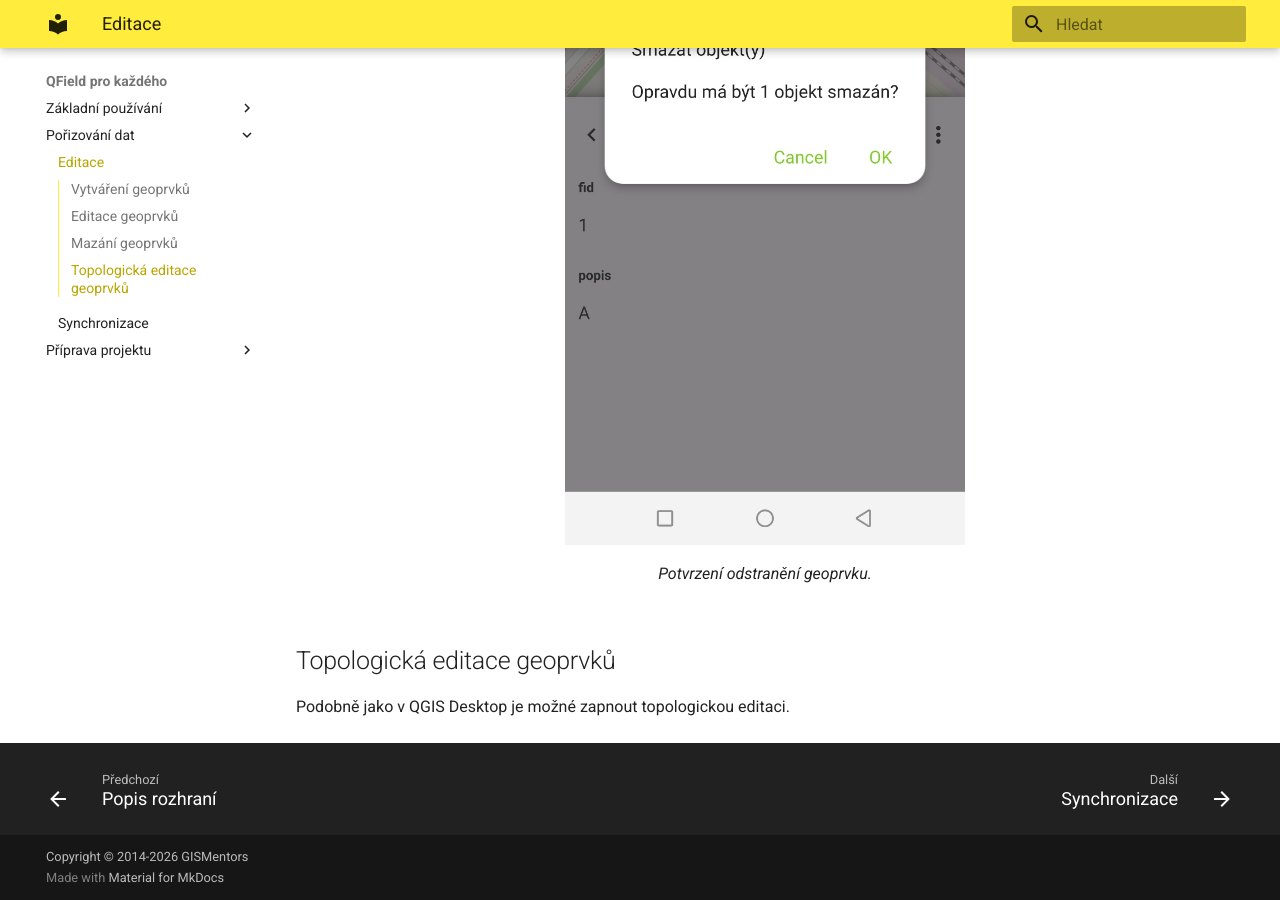
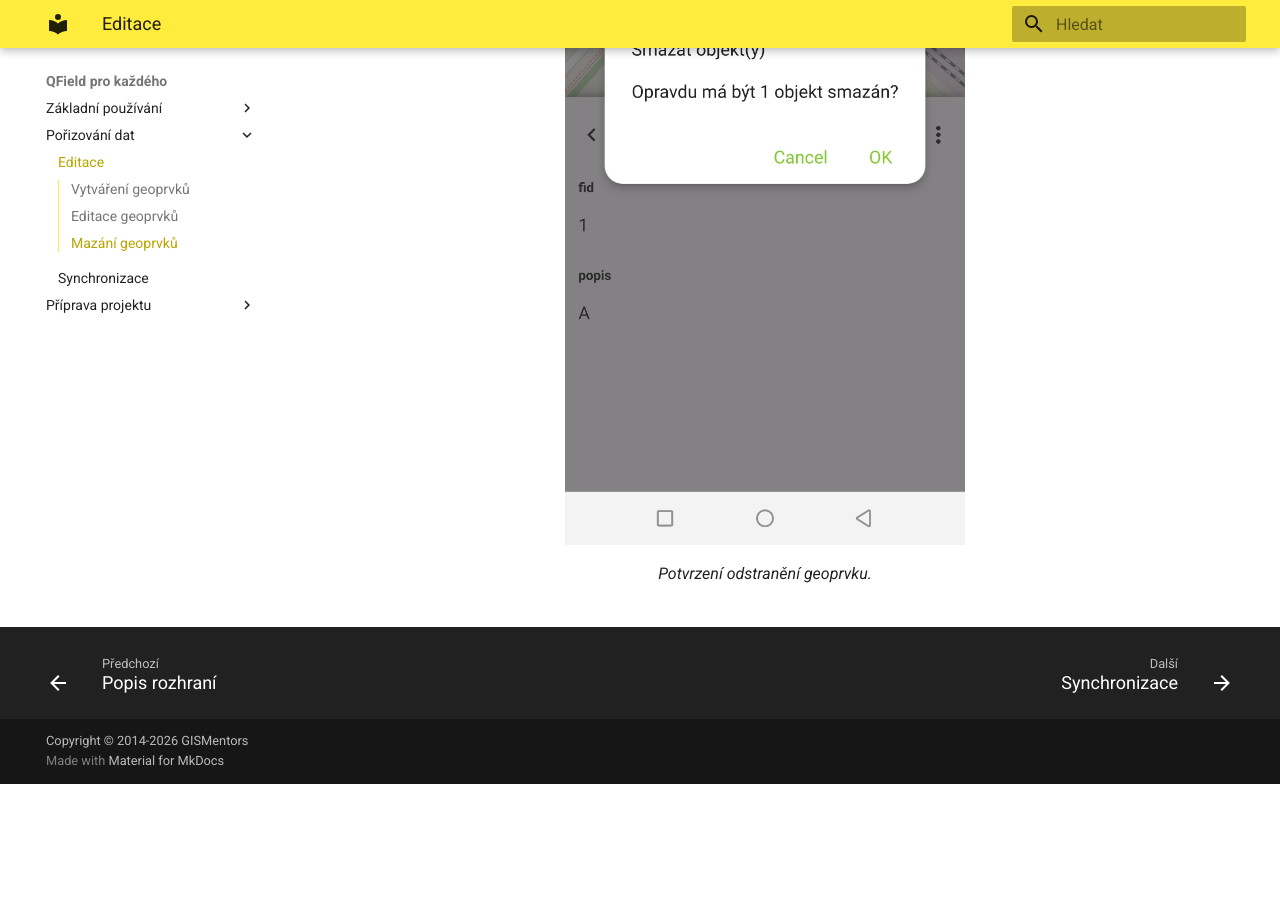
Before and after one commit to GISMentors/qfield, an MkDocs documentation site: the page built from docs/editace/editace.md, in a window 1280 px wide and 900 px high, scrolled down 14413 px. Built offline with MkDocs 1.6.1 and Material for MkDocs 9.7.7, drawn with Linux system fonts in a browser that asks for light colours; after the commit the page ends 15197 px from its top, so only the background shows below that.

Commit message:
fix: zakomentovana topo editace

```diff
--- a/docs/editace/editace.md
+++ b/docs/editace/editace.md
@@ -140,6 +140,6 @@ Odstranění prvku musíme potvrdit na následujícím dialogu.
 Potvrzení odstranění geoprvku.
 ///
 
-## Topologická editace geoprvků
+<!-- ## Topologická editace geoprvků
 
-Podobně jako v QGIS Desktop je možné zapnout topologickou editaci.
+Podobně jako v QGIS Desktop je možné zapnout topologickou editaci. -->
```
